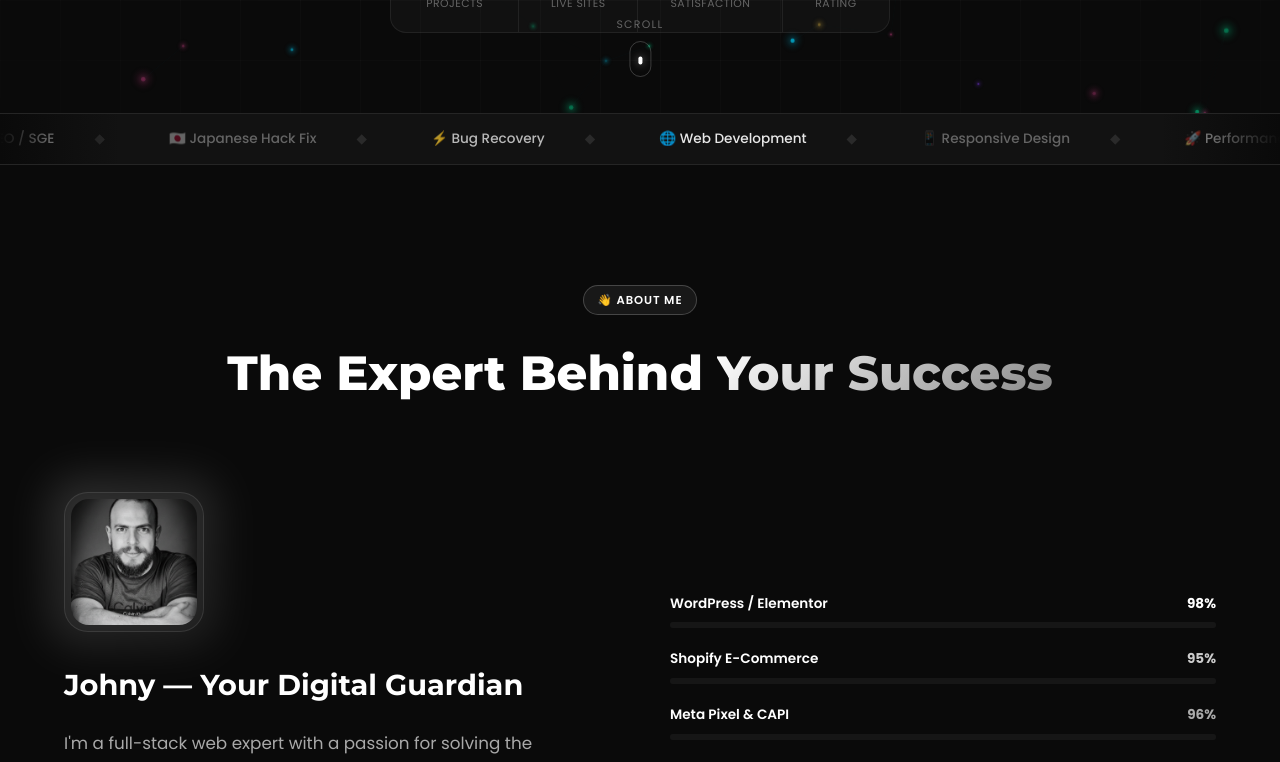
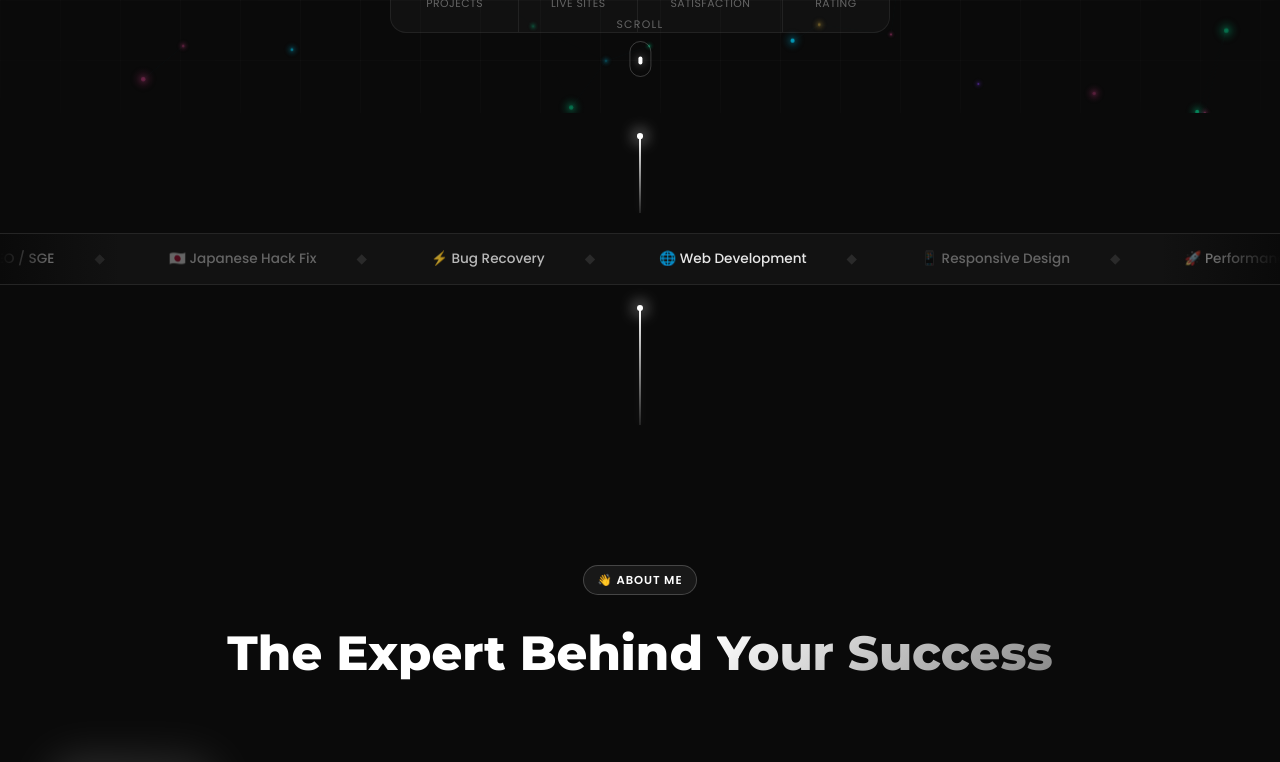
Before and after one commit to johnyhazkour/portfolio, a Next.js app: page / in a window 1280 px wide. Shown: the part 840-1602 px from the top of the page. Built offline with nearby package versions, Linux system fonts and the light colour scheme.

Commit message:
Add animated section dividers and fix hero badge overlap

```diff
--- a/src/app/page.tsx
+++ b/src/app/page.tsx
@@ -8,6 +8,7 @@ import SEOSection from "@/components/SEOSection";
 import ContactSection from "@/components/ContactSection";
 import Footer from "@/components/Footer";
 import ScrollProgressLine from "@/components/ScrollProgressLine";
+import SectionDivider from "@/components/SectionDivider";
 
 export default function Home() {
   return (
@@ -16,11 +17,17 @@ export default function Home() {
       <Navbar />
       <main>
         <HeroSection />
+        <SectionDivider height={80} />
         <TickerBanner />
+        <SectionDivider height={120} />
         <AboutSection />
+        <SectionDivider height={100} />
         <ServicesSection />
+        <SectionDivider height={100} />
         <PortfolioSection />
+        <SectionDivider height={100} />
         <SEOSection />
+        <SectionDivider height={100} />
         <ContactSection />
       </main>
       <Footer />
--- /dev/null
+++ b/src/components/SectionDivider.tsx
@@ -0,0 +1,67 @@
+"use client";
+import { useRef } from "react";
+import { motion, useInView } from "framer-motion";
+
+interface SectionDividerProps {
+    delay?: number;
+    height?: number | string;
+    color?: string;
+    center?: boolean;
+}
+
+export default function SectionDivider({
+    delay = 0.1,
+    height = 100,
+    color = "rgba(255, 255, 255, 0.4)",
+    center = true
+}: SectionDividerProps) {
+    const ref = useRef<HTMLDivElement>(null);
+    const inView = useInView(ref, { once: true, margin: "-10% 0px" });
+
+    return (
+        <div
+            ref={ref}
+            style={{
+                display: "flex",
+                flexDirection: "column",
+                alignItems: "center",
+                width: "100%",
+                height: height,
+                margin: "20px auto",
+                pointerEvents: "none",
+                zIndex: 100
+            }}
+        >
+            {/* Glowing Dot */}
+            <motion.div
+                initial={{ scale: 0, opacity: 0 }}
+                animate={inView ? { scale: 1, opacity: 1 } : { scale: 0, opacity: 0 }}
+                transition={{ duration: 0.5, delay }}
+                style={{
+                    width: 6,
+                    height: 6,
+                    borderRadius: "50%",
+                    background: "#ffffff",
+                    boxShadow: "0 0 15px 2px rgba(255, 255, 255, 0.8)",
+                    marginBottom: -2
+                }}
+            />
+
+            {/* Vertical Line */}
+            <motion.div
+                initial={{ height: 0, opacity: 0 }}
+                animate={inView ? { height: "100%", opacity: 1 } : { height: 0, opacity: 0 }}
+                transition={{
+                    duration: 1.5,
+                    delay: delay + 0.2,
+                    ease: [0.25, 0.1, 0.25, 1]
+                }}
+                style={{
+                    width: "1.5px",
+                    background: `linear-gradient(to bottom, #ffffff, rgba(255,255,255,0.1))`,
+                    boxShadow: "0 0 10px rgba(255, 255, 255, 0.1)"
+                }}
+            />
+        </div>
+    );
+}
```
Also changed, not shown: 16 other files (tests, documents, lock files or other folders).
